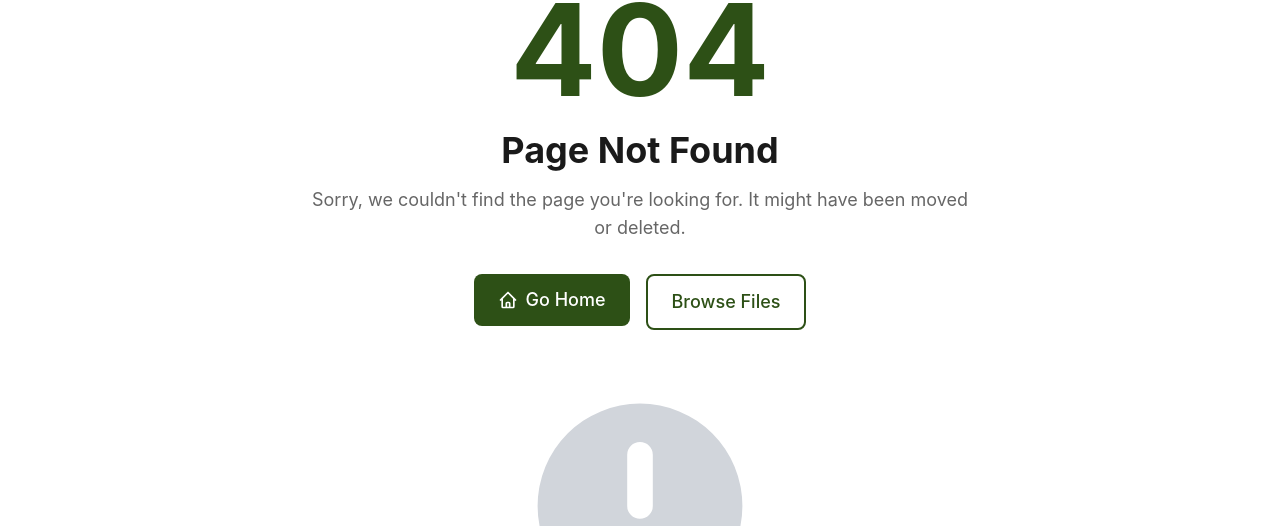
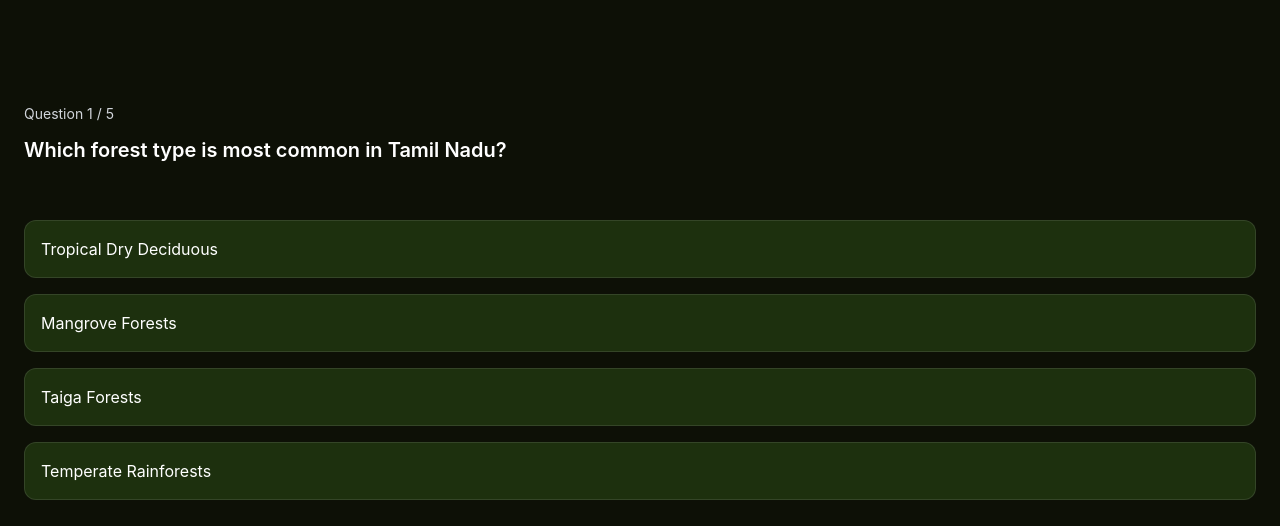
Before and after one commit to jaisri210/taspef_client, a React (Vite) app: page /quiz in a window 1280 px wide. Shown: the part 274-800 px from the top of the page. Built offline with nearby package versions, Linux system fonts and the light colour scheme; no server answers.

Commit message:
fix quiz 404

```diff
--- a/package.json
+++ b/package.json
@@ -17,6 +17,7 @@
     "i18next": "^26.0.3",
     "lucide-react": "^0.546.0",
     "react": "^18.2.0",
+    "react-confetti": "^6.4.0",
     "react-dom": "^18.2.0",
     "react-i18next": "^17.0.2",
     "react-router-dom": "^6.21.0",
--- a/src/App.jsx
+++ b/src/App.jsx
@@ -11,7 +11,8 @@ import Members from "./pages/Members";
 import AGMReportDetail from "./pages/AGMReportDetail";
 import EMagazineDetail from "./pages/EMagazineDetail";
 import Gallery from "./pages/Gallery";
-
+import ForestQuiz from "./pages/Quiz.jsx";
+import QuizResult from "./pages/QuizResult.jsx";
 
 function App() {
   return (
@@ -30,6 +31,8 @@ function App() {
             <Route path="/e-magazines/:id" element={<EMagazineDetail />} />
             <Route path="/members" element={<Members />} />
             <Route path="/gallery" element={<Gallery />} />
+            <Route path="/quiz" element={<ForestQuiz />} />
+            <Route path="/quiz/result" element={<QuizResult />} />
             <Route path="*" element={<NotFound />} />
           </Routes>
         </main>
--- /dev/null
+++ b/src/data/forestQuizData.js
@@ -0,0 +1,52 @@
+export const forestQuizQuestions = [
+  {
+    question: "Which forest type is most common in Tamil Nadu?",
+    options: [
+      "Tropical Dry Deciduous",
+      "Mangrove Forests",
+      "Taiga Forests",
+      "Temperate Rainforests",
+    ],
+    answer: "Tropical Dry Deciduous",
+    explanation:
+      "Tamil Nadu is dominated by tropical dry deciduous forests due to its climate.",
+  },
+  {
+    question: "Which gas do trees absorb to reduce global warming?",
+    options: ["Oxygen", "Nitrogen", "Carbon Dioxide", "Hydrogen"],
+    answer: "Carbon Dioxide",
+    explanation:
+      "Trees absorb carbon dioxide during photosynthesis, reducing greenhouse gases.",
+  },
+  {
+    question: "What is deforestation?",
+    options: [
+      "Planting trees",
+      "Removal of forest cover",
+      "Protecting wildlife",
+      "Increasing rainfall",
+    ],
+    answer: "Removal of forest cover",
+    explanation:
+      "Deforestation refers to clearing forests for agriculture, urbanization, or industry.",
+  },
+  {
+    question: "Which animal is protected under Indian wildlife laws?",
+    options: ["Tiger", "Crow", "Domestic Cow", "Goat"],
+    answer: "Tiger",
+    explanation:
+      "Tigers are protected under the Wildlife Protection Act of India.",
+  },
+  {
+    question: "Why are forests important?",
+    options: [
+      "Maintain biodiversity",
+      "Prevent soil erosion",
+      "Regulate climate",
+      "All of the above",
+    ],
+    answer: "All of the above",
+    explanation:
+      "Forests play a vital role in biodiversity, climate regulation, and soil protection.",
+  },
+];
--- /dev/null
+++ b/src/hooks/useWindowSize.js
@@ -0,0 +1,25 @@
+import { useState, useEffect } from "react";
+
+export default function useWindowSize() {
+  const [size, setSize] = useState({
+    width: window.innerWidth,
+    height: window.innerHeight,
+  });
+
+  useEffect(() => {
+    const handleResize = () => {
+      setSize({
+        width: window.innerWidth,
+        height: window.innerHeight,
+      });
+    };
+
+    window.addEventListener("resize", handleResize);
+
+    return () => {
+      window.removeEventListener("resize", handleResize);
+    };
+  }, []);
+
+  return size;
+}
--- /dev/null
+++ b/src/pages/Quiz.jsx
@@ -0,0 +1,109 @@
+import { useState } from "react";
+import Confetti from "react-confetti";
+
+import { forestQuizQuestions } from "../data/forestQuizData";
+
+import useWindowSize from "../hooks/useWindowSize";
+import { useNavigate } from "react-router-dom";
+
+export default function ForestQuiz() {
+  const questions = forestQuizQuestions;
+
+  const [index, setIndex] = useState(0);
+  const [answers, setAnswers] = useState(Array(questions.length).fill(null));
+  const [selected, setSelected] = useState(null);
+  const [showConfetti, setShowConfetti] = useState(false);
+  const navigate = useNavigate();
+
+  const { width, height } = useWindowSize();
+  const current = questions[index];
+
+  const handleSelect = (option) => {
+    if (selected) return;
+
+    setSelected(option);
+    const isCorrect = option === current.answer;
+
+    const updated = [...answers];
+    updated[index] = isCorrect ? "correct" : "wrong";
+    setAnswers(updated);
+
+    if (isCorrect) {
+      setShowConfetti(true);
+      setTimeout(() => setShowConfetti(false), 900);
+    }
+
+    setTimeout(() => {
+      if (index < questions.length - 1) {
+        setIndex(index + 1);
+        setSelected(null);
+      } else {
+        // ✅ QUIZ FINISHED → GO TO RESULT PAGE
+        navigate("/quiz/result", {
+          state: { answers: updated },
+          replace: true,
+        });
+      }
+    }, 3000);
+  };
+
+  return (
+    <div className="min-h-screen bg-primary-900 text-white px-6 flex flex-col justify-center relative">
+      {/* 🎉 Confetti for correct answers */}
+      {showConfetti && (
+        <div className="fixed inset-0 z-[9999] pointer-events-none">
+          <Confetti
+            width={width}
+            height={height}
+            recycle={false}
+            numberOfPieces={200}
+            gravity={0.3}
+          />
+        </div>
+      )}
+
+      {/* Progress bar */}
+      {/* <ProgressBar answers={answers} /> */}
+
+      <h2 className="text-sm text-gray-300 mt-6">
+        Question {index + 1} / {questions.length}
+      </h2>
+
+      <h1 className="text-xl font-semibold mt-3 min-h-[60px]">
+        {current.question}
+      </h1>
+
+      <div className="mt-6 space-y-4">
+        {current.options.map((opt) => {
+          let style = "bg-primary-700";
+
+          if (selected) {
+            if (opt === current.answer) style = "bg-green-600";
+            else if (opt === selected) style = "bg-red-600";
+            else style = "bg-primary-700 opacity-50";
+          }
+
+          return (
+            <button
+              key={opt}
+              onClick={() => handleSelect(opt)}
+              className={`w-full py-4 px-4 text-left rounded-xl border border-white/10 transition ${style}`}
+            >
+              {opt}
+            </button>
+          );
+        })}
+      </div>
+
+      {/* Explanation */}
+      {selected && (
+        <div className="mt-6 p-4 bg-primary-800 border border-primary-600 rounded-xl">
+          <p className="text-accent-400 font-bold text-xs mb-1">
+            DID YOU KNOW?
+          </p>
+          <p className="text-gray-200 text-sm">{current.explanation}</p>
+        </div>
+      )}
+    </div>
+  );
+}
--- /dev/null
+++ b/src/pages/QuizResult.jsx
@@ -0,0 +1,46 @@
+import { useLocation, useNavigate } from "react-router-dom";
+import Confetti from "react-confetti";
+import useWindowSize from "../hooks/useWindowSize";
+
+export default function QuizResult() {
+  const navigate = useNavigate();
+  const { state } = useLocation();
+  const answers = state?.answers || [];
+
+  const score = answers.filter((a) => a === "correct").length;
+  const total = answers.length;
+  const percent = Math.round((score / total) * 100);
+  const { width, height } = useWindowSize();
+
+  let title = "Forest Beginner 🌱";
+  if (score === total) title = "Forest Guardian 🌳";
+  else if (score >= Math.ceil(total / 2)) title = "Nature Protector 🌿";
+
+  return (
+    <div className="min-h-screen bg-primary-900 text-white flex flex-col items-center justify-center">
+      <Confetti
+        width={width}
+        height={height}
+        recycle={true}
+        numberOfPieces={300}
+      />
+
+      <h1 className="text-3xl font-bold">Quiz Completed</h1>
+
+      <p className="text-5xl mt-4">
+        {score} / {total}
+      </p>
+
+      <p className="text-xl text-accent-400 mt-2">{percent}%</p>
+
+      <div className="mt-6 px-6 py-3 rounded-full bg-primary-700">{title}</div>
+
+      <button
+        onClick={() => navigate("/quiz")}
+        className="mt-8 px-8 py-3 bg-accent-500 text-primary-900 rounded-full"
+      >
+        Play Again
+      </button>
+    </div>
+  );
+}
```
